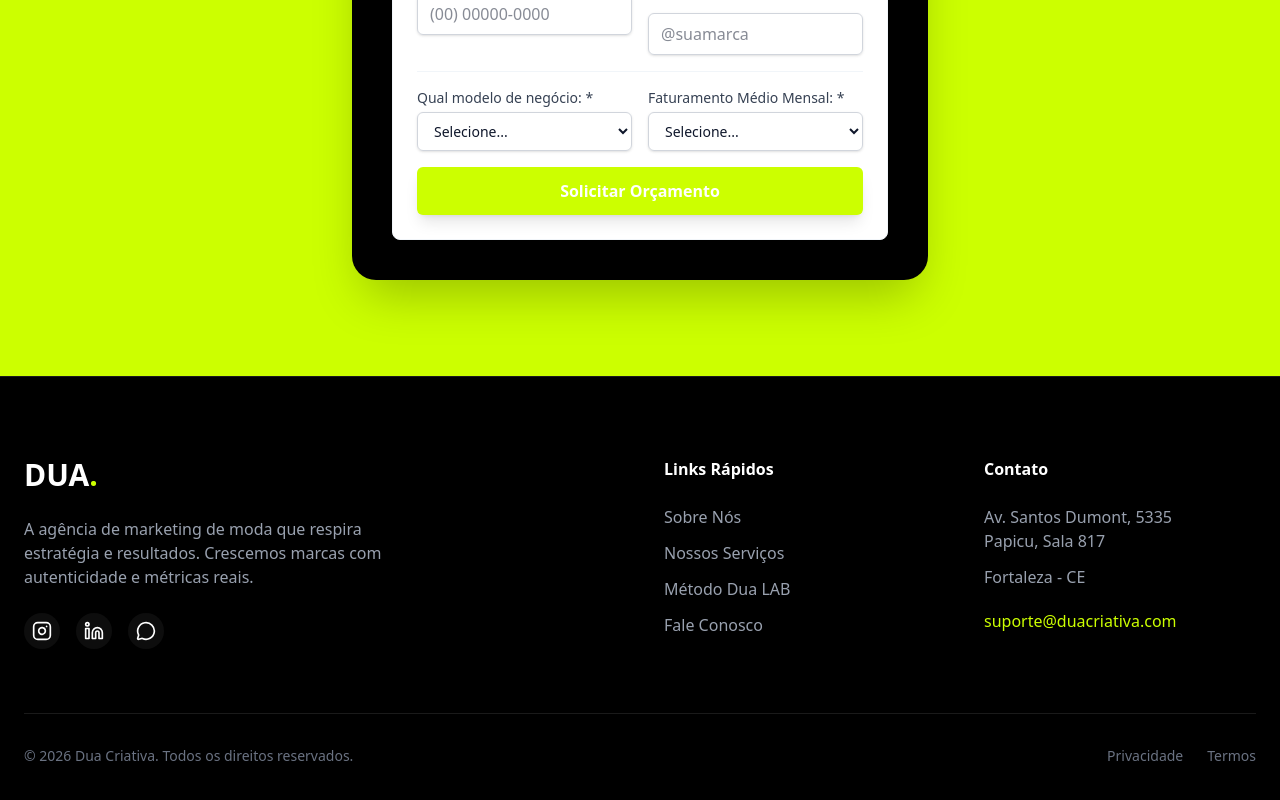
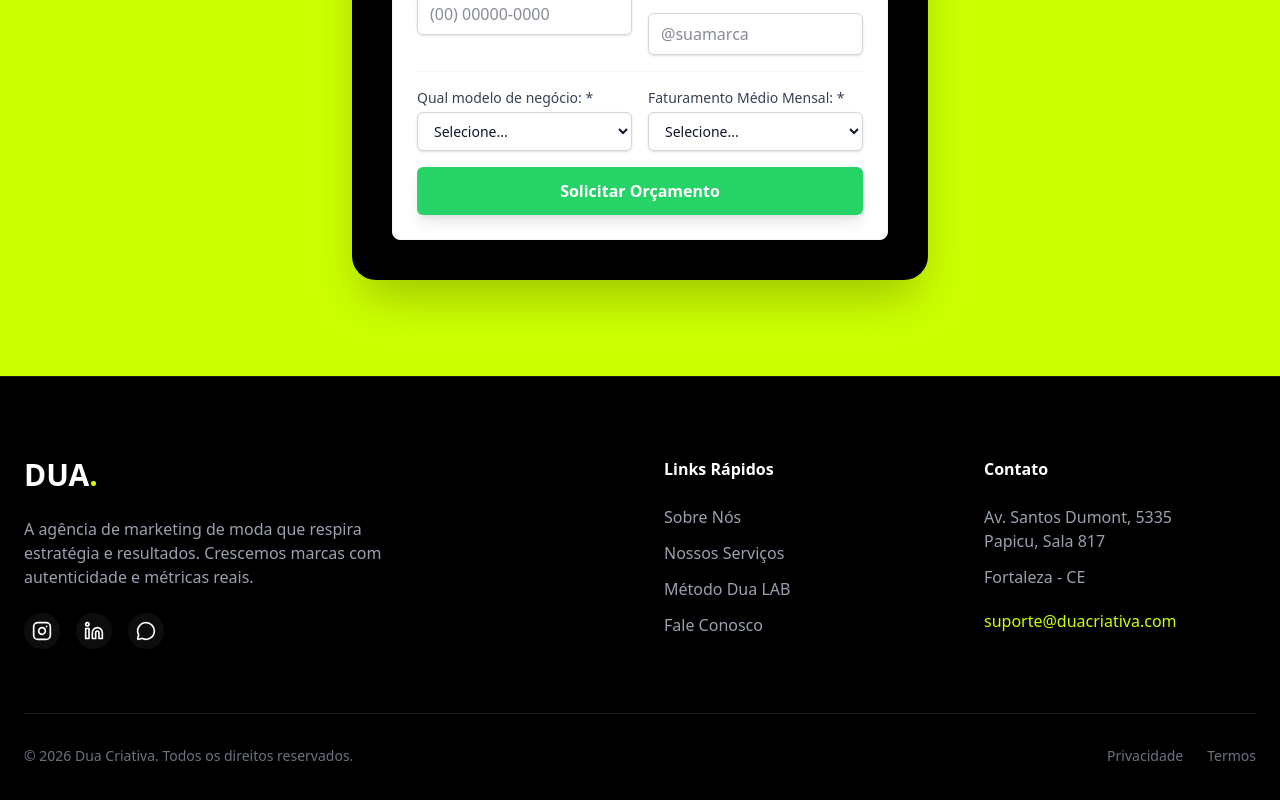
Before and after one commit to duacriativa/marketingdemoda, a Next.js app: page / in a window 1280 px wide. Shown: the part 5377-6177 px from the top of the page. Built offline with nearby package versions, Linux system fonts and the light colour scheme.

Commit message:
style: change Submit button color to WhatsApp green for better text readability

```diff
--- a/components/LeadForm.tsx
+++ b/components/LeadForm.tsx
@@ -382,7 +382,7 @@ export default function LeadForm({ clientSlug }: { clientSlug?: string }) {
             <button
                 type="submit"
                 disabled={isSubmitting}
-                className={`w-full rounded-md px-4 py-3 text-white font-bold transition-all shadow-lg focus:outline-none focus:ring-2 focus:ring-blue-500 focus:ring-offset-2 disabled:opacity-50 ${isLibertyJeans ? 'bg-blue-600 hover:bg-blue-700' : isDuaCriativa ? 'bg-dualime text-black hover:bg-[#bbf000]' : 'bg-slate-900 hover:bg-slate-800'
+                className={`w-full rounded-md px-4 py-3 text-white font-bold transition-all shadow-lg focus:outline-none focus:ring-2 focus:ring-blue-500 focus:ring-offset-2 disabled:opacity-50 ${isLibertyJeans ? 'bg-blue-600 hover:bg-blue-700' : isDuaCriativa ? 'bg-[#25D366] hover:bg-[#20bd5c]' : 'bg-slate-900 hover:bg-slate-800'
                     }`}
             >
                 {isSubmitting ? 'Enviando...' : isLibertyJeans ? 'Enviar Solicitação' : isDuaCriativa ? 'Solicitar Orçamento' : 'Quero revender'}
```
